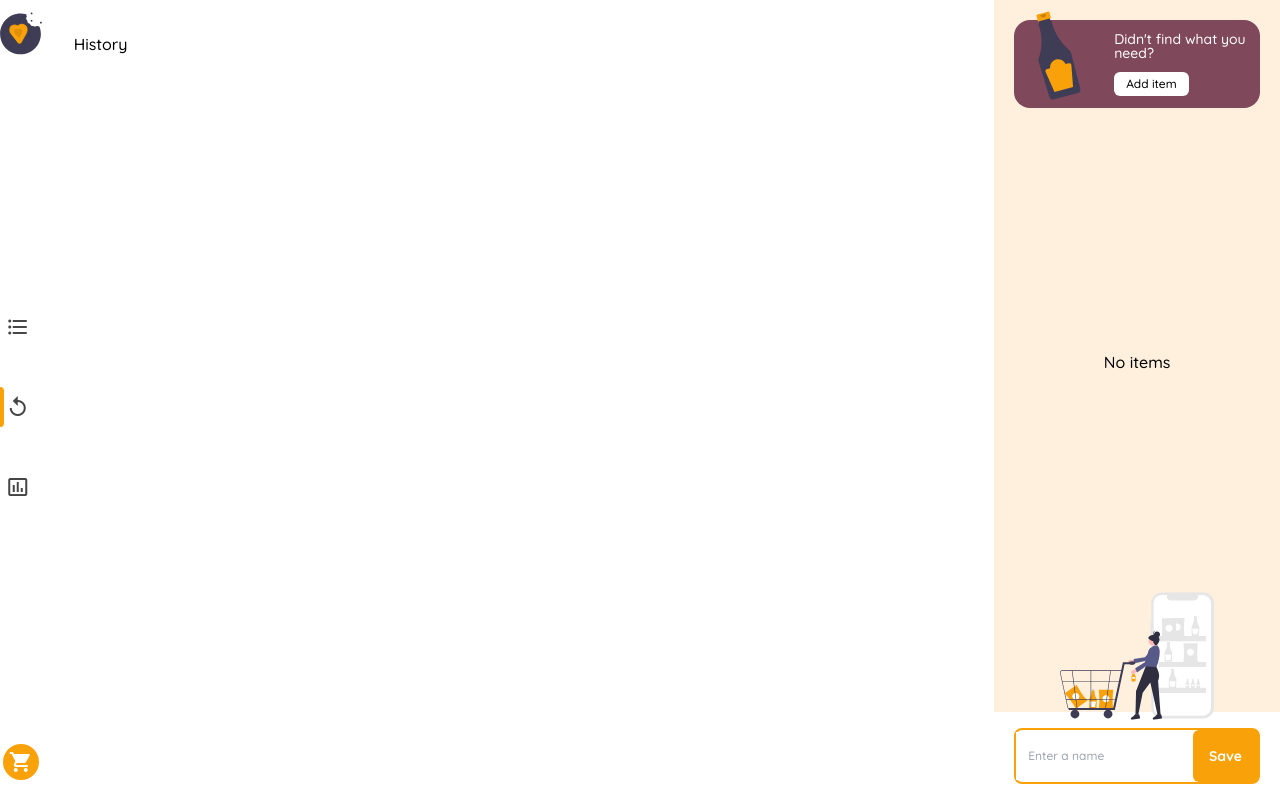
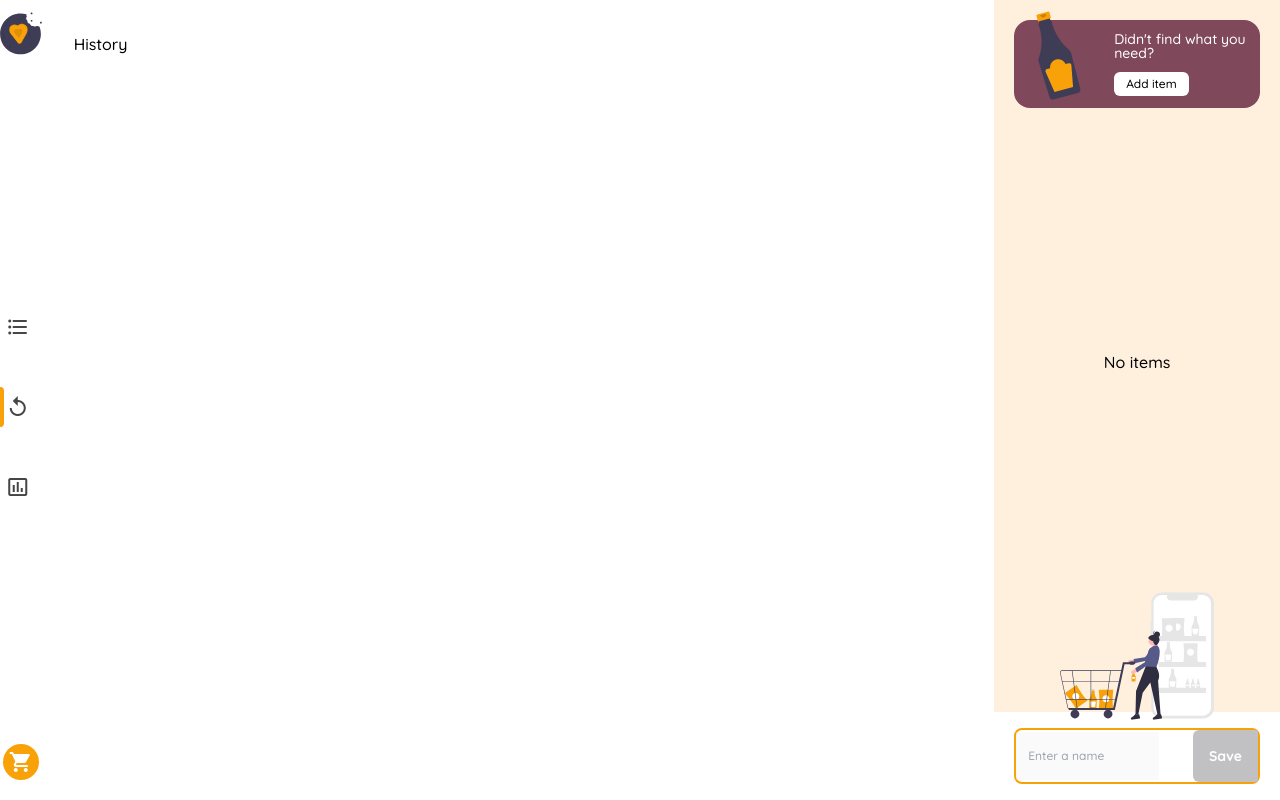
Before and after one commit to yomarguti/challenge-shoppingify-client, a Next.js app: page /history in a window 1280 px wide. Built offline with nearby package versions, Linux system fonts and the light colour scheme.

Commit message:
Style. Add new styles to handle the disabled state on the input to save shopping list on the ShoppingList component

```diff
--- a/components/ShoppingList.tsx
+++ b/components/ShoppingList.tsx
@@ -88,13 +88,21 @@ const ShoppingList = (): JSX.Element => {
       </div>
 
       <div className="absolute bottom-0 left-0 right-0 px-5 py-4 bg-white">
-        <div className="flex flex-row items-center justify-between border-2 rounded-lg border-primary">
+        <div
+          className={`${
+            isShopListEmpty ? "border-nice-gray" : "border-primary"
+          } flex flex-row items-center justify-between border-2 rounded-lg border-primary`}
+        >
           <input
+            disabled={isShopListEmpty}
             type="text"
             placeholder="Enter a name"
             className="py-4 pl-3 text-xs focus:outline-none"
           />
-          <button className="px-4 py-4 text-sm font-bold text-white rounded-md rounded-r-sm bg-primary">
+          <button
+            disabled={isShopListEmpty}
+            className="px-4 py-4 text-sm font-bold text-white rounded-md rounded-r-sm disabled:bg-nice-gray bg-primary"
+          >
             Save
           </button>
         </div>
--- a/tailwind.config.js
+++ b/tailwind.config.js
@@ -20,6 +20,7 @@ module.exports = {
         "icons-gray": "#454545",
         "light-gray": "#828282",
         "dark-gray": "#34333A",
+        "nice-gray": "#C1C1C4",
         violet: "#80485B",
       },
       fontFamily: {
```
